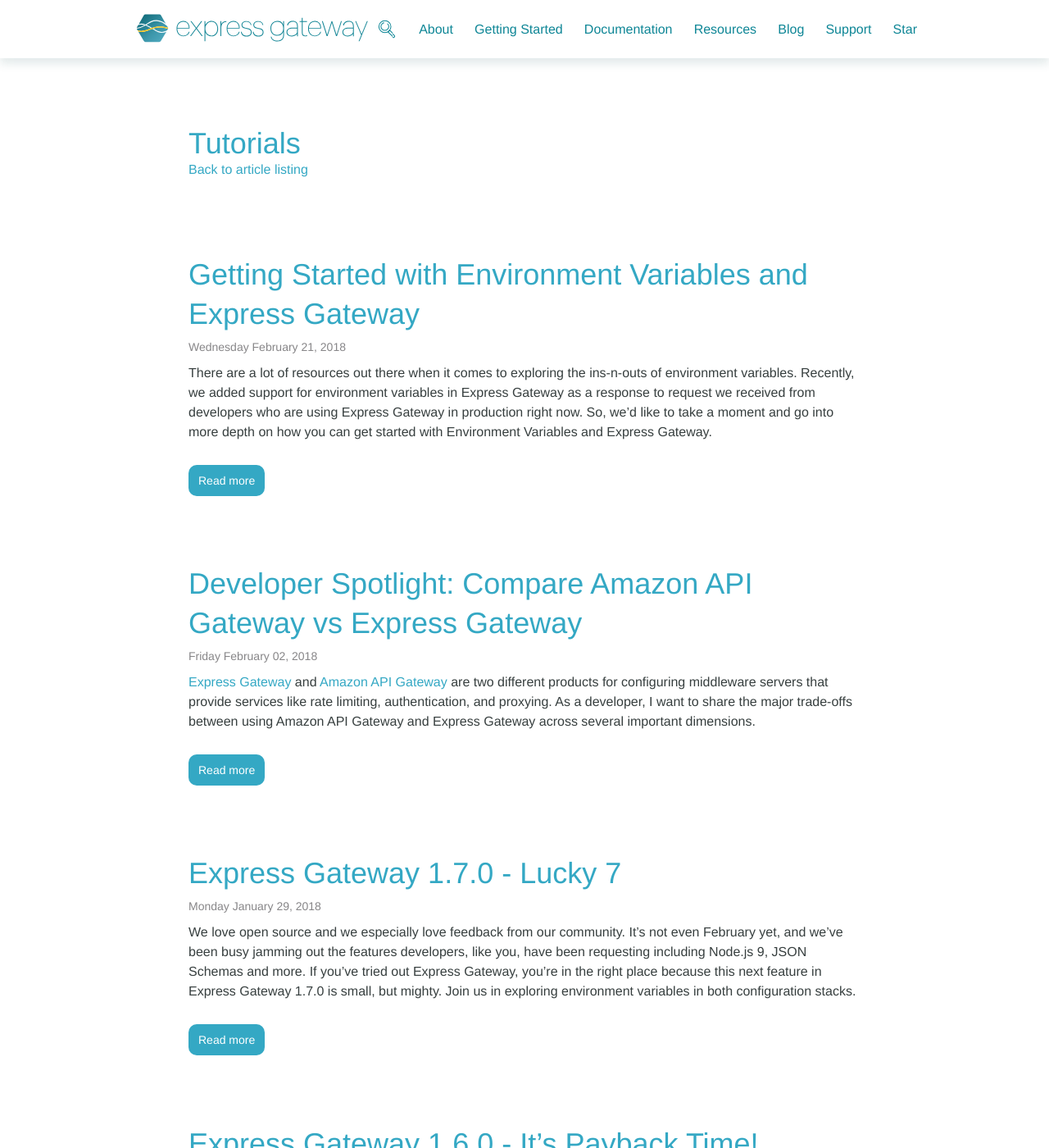
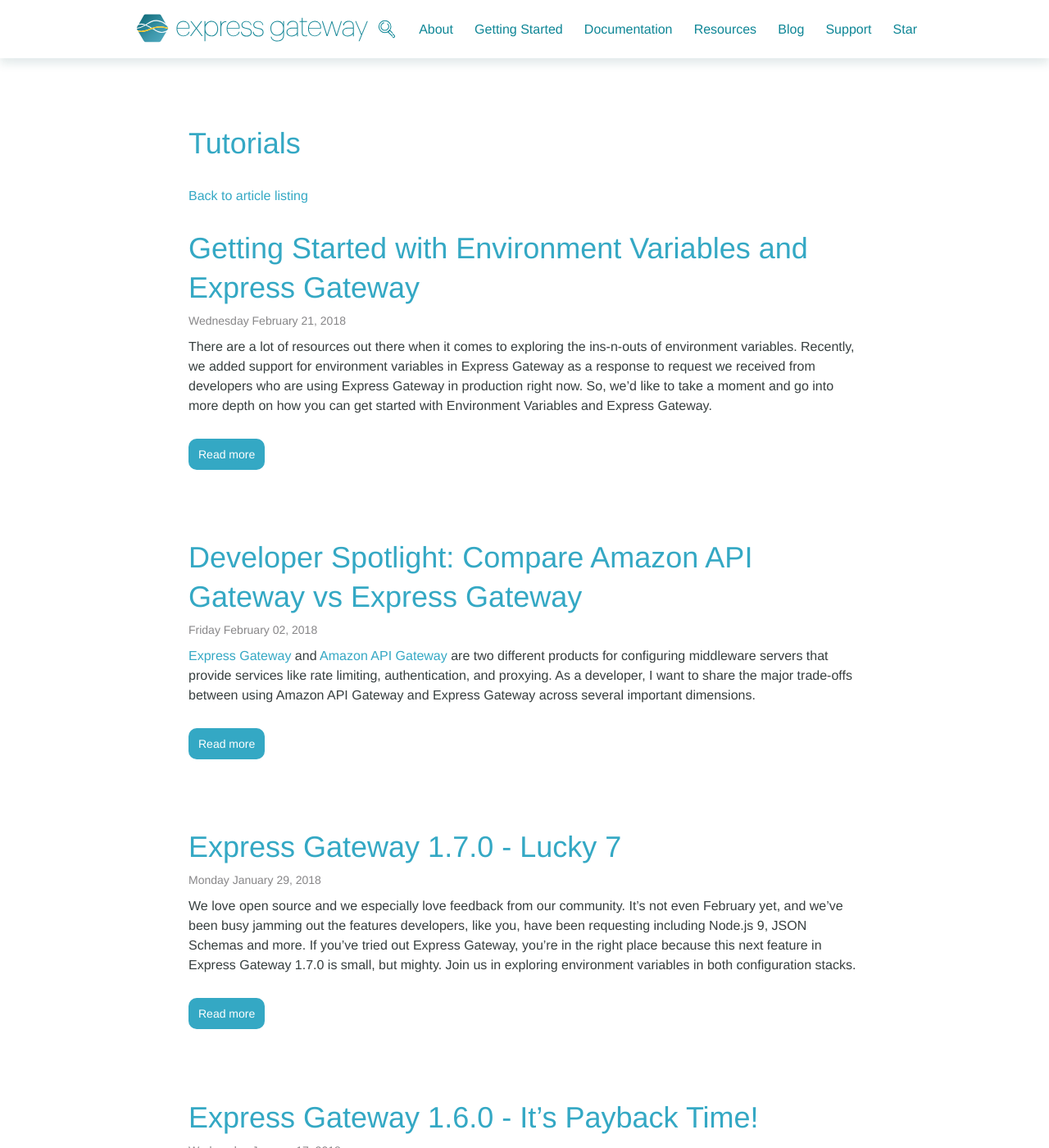
Before and after one commit to ExpressGateway/express-gateway.io, a Jekyll site: the page built from tuorials.md, in a window 1280 px wide and 1400 px high. Shown: the whole window at 82% size. Built offline with Jekyll 4.4.1, drawn with Linux system fonts in a browser that asks for light colours; nearby versions of some CDN libraries; some web fonts are replaced; comment, search, counter and statistics services are not loaded.

Commit message:
Put a sane margin

```diff
--- a/_sass/_blog.scss
+++ b/_sass/_blog.scss
@@ -422,5 +422,5 @@
 }
 
 .back {
-  margin-bottom: 4rem;
+  margin: 2rem 0 0 0;
 }
```
